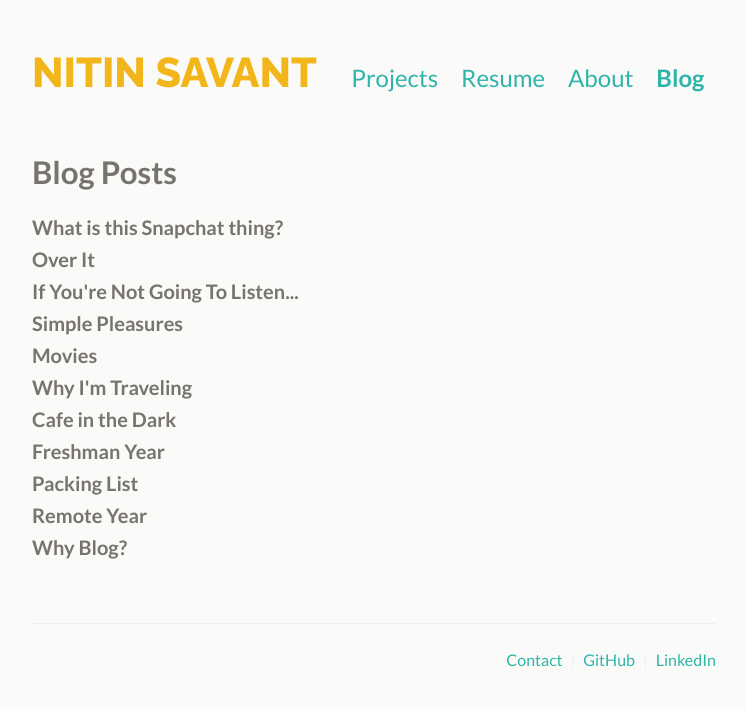
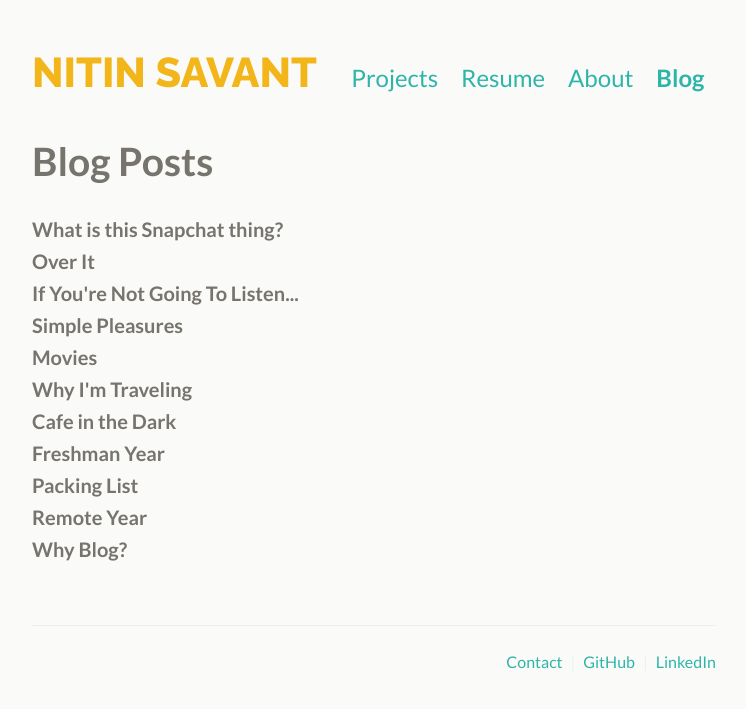
Before and after one commit to nitinsavant/nitinsavant.github.io, a Jekyll site: the page built from _pages/blog.html, in a window 1280 px wide. Shown: the top 709 px of the page, without its empty margins (266-1012 px from the left). Built offline with Jekyll 4.4.1, drawn with Linux system fonts in a browser that asks for light colours.

```diff
--- a/_pages/blog.html
+++ b/_pages/blog.html
@@ -1,11 +1,10 @@
 ---
 layout: page
 title: Blog
+subtitle: Blog Posts
 desc: My writings.
 permalink: /blog/
 ---
-
-<h2>Blog Posts</h2>
 
 <section class="list">
 	{% for post in site.posts %}
```
